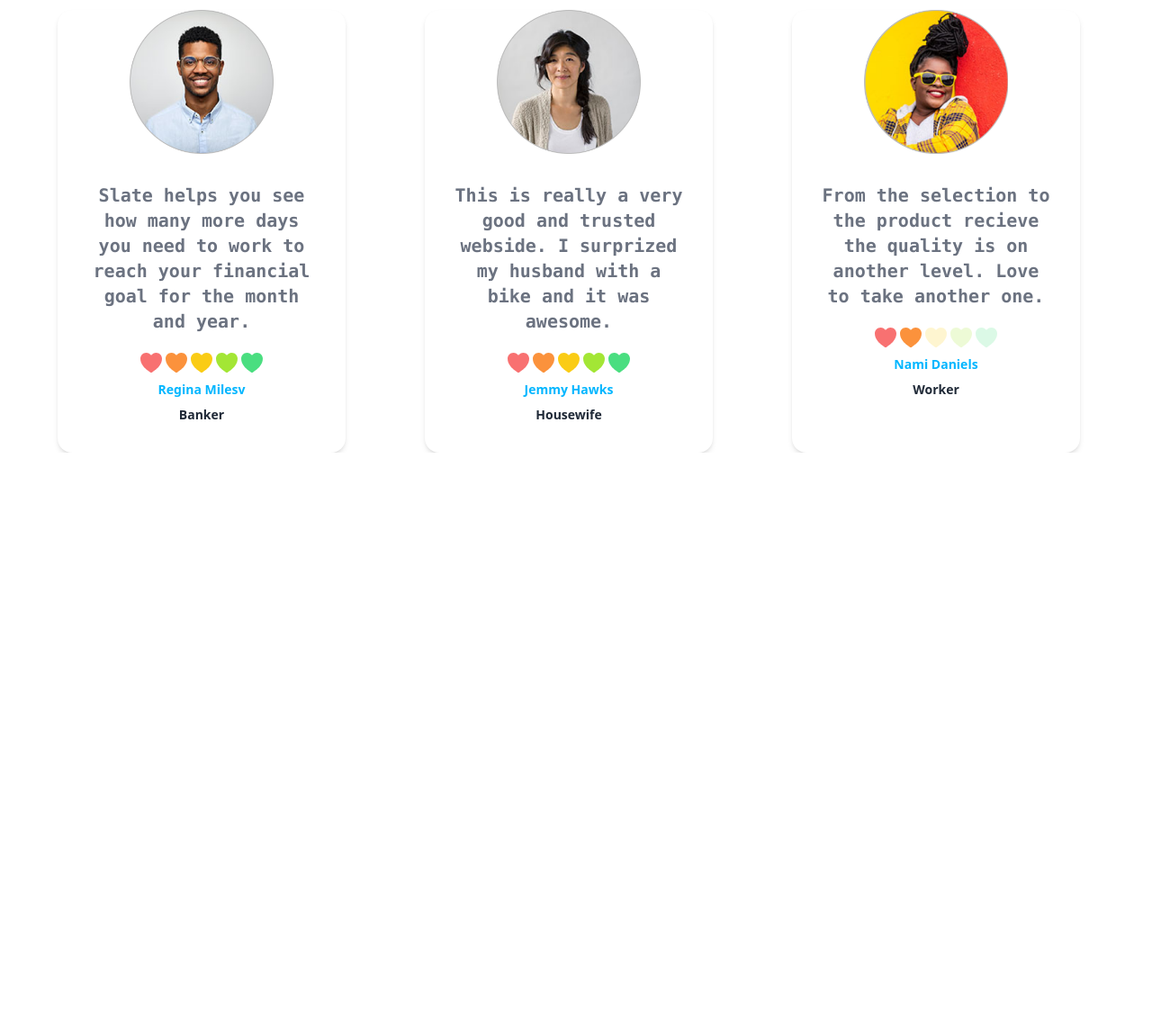
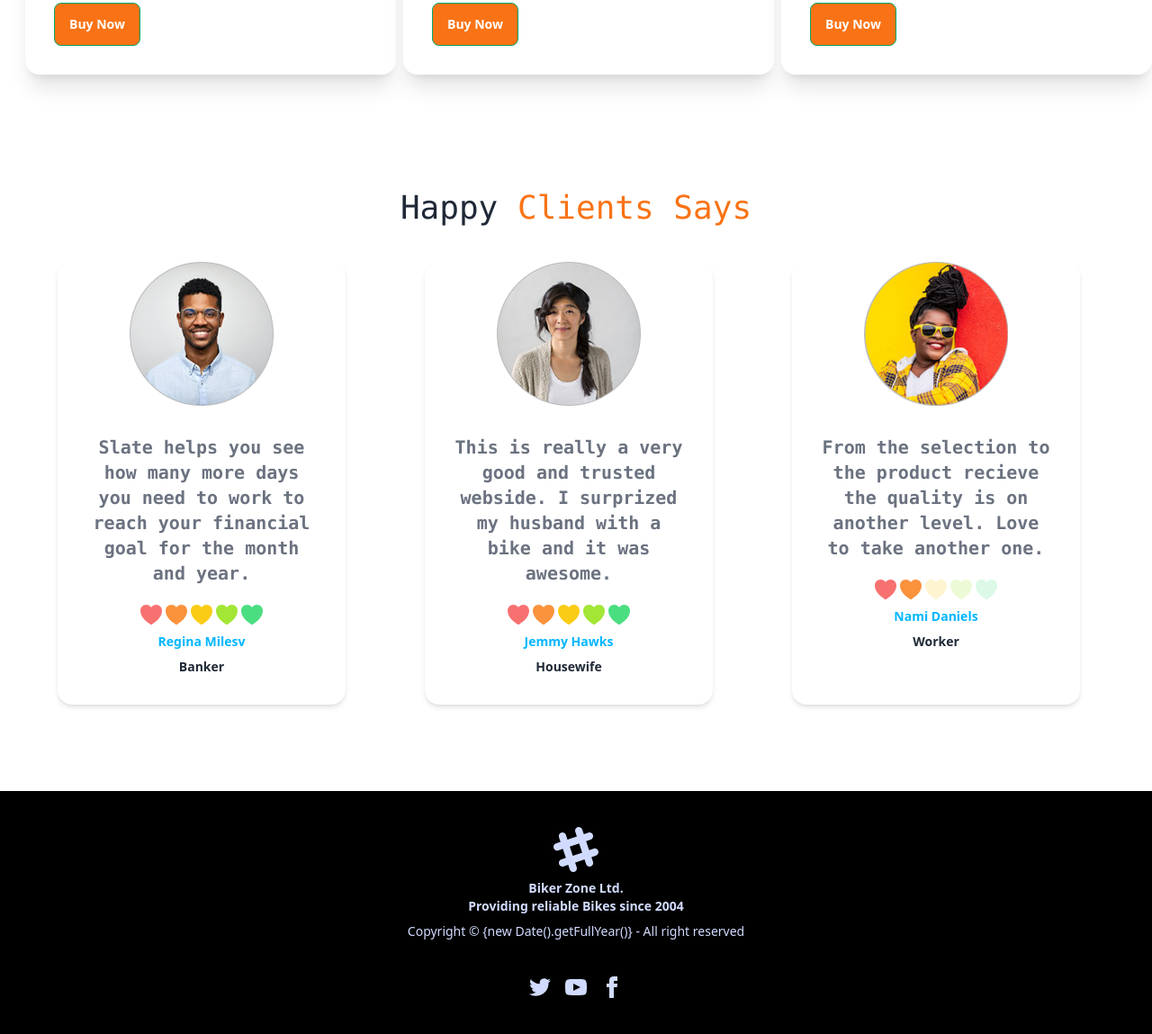
Before and after one commit to TanveenAmbrose/responsive_assignment, a website built with Vite: page index.html in a window 1280 px wide. Shown: the part 1275-2424 px from the top of the page at 90% size. Before the commit the page ends 1778 px from the top, so only its background shows below. Built offline with nearby package versions, Linux system fonts and the light colour scheme.

Commit message:
footer done

```diff
--- a/index.html
+++ b/index.html
@@ -156,11 +156,14 @@
       </div>
 </header>
 
-<main class="md:container md:mx-auto">
+<main class="md:containe mb-24 md:mx-auto">
 
 
 <!--Upper part-->
   <section>
+    <h1 class="text-center text-4xl text-bold pt-9 mb-15">Fetured Bikes In This Year</h1>
+    <h1 class="text-center text-xl pt-4 text-orange-500">Best bike collection</h1>
+    <h1 class="text-center"><progress class="progress w-56"></progress></h1>
 
   </section>
 
@@ -169,7 +172,7 @@
 
   <!--card option-->
   <section>
-    <h3 class="font-sans text-5xl font-semibold text-center pt-20 mb-9">Latest News</h3>
+    <h3 class="font-sans text-5xl font-semibold text-blue-400 text-center pt-20 mb-9">Latest News</h3>
 
     <div class="grid grid-cols-1 gap-2 md:grid-cols-2 pl-7 lg:grid-cols-3">
 
@@ -182,7 +185,7 @@
         </figure>
         <div class="card-body">
           <h2 class="card-title">Ducati XDIAVEL S-73</h2>
-          <p>Lorem ipsum dolor sit amet, consectetur adipiscing elit. Lacus, fermentum amet faucibus sed id nisi lectus at.</p>
+          <p>2 x 320 mm (12,60 in) semifloating discs, Radial Brembo monobloc 4-piston M4-32 callipers and radial master cylinder, Bosch cornering ABS as standard equipment</p>
           <div class="card-actions">
             <button class="btn btn-success bg-orange-500 text-white ">Buy Now</button>
           </div>
@@ -198,7 +201,7 @@
             alt="Shoes" />
         </figure>
         <div class="card-body">
-          <h2 class="card-title">Ducati XDIAVEL S-73</h2>
+          <h2 class="card-title">Motorcycles & Scooters</h2>
           <p>Lorem ipsum dolor sit amet, consectetur adipiscing elit. Lacus, fermentum amet faucibus sed id nisi lectus at.</p>
           <div class="card-actions">
             <button class="btn btn-success bg-orange-500 text-white ">Buy Now</button>
@@ -216,8 +219,8 @@
             alt="Shoes" />
         </figure>
         <div class="card-body">
-          <h2 class="card-title">Ducati XDIAVEL S-73</h2>
-          <p>Lorem ipsum dolor sit amet, consectetur adipiscing elit. Lacus, fermentum amet faucibus sed id nisi lectus at.</p>
+          <h2 class="card-title">2021 Honda CBR500R</h2>
+          <p>The 2021 Honda CBR500R ABS returns this year as the sole representative of the CBR500R line, as the non-ABS version is no longer available. That’s fine with us, as it has always been a low-cost option from Honda.</p>
           <div class="card-actions">
             <button class="btn btn-success bg-orange-500 text-white ">Buy Now</button>
           </div>
@@ -232,7 +235,7 @@
 
   <!--Happy reviews-->
   <section>
-    <h2 class="text-4xl text-center pt-10 mb-10 font-mono">Happy <span class="text-orange-500">Clients Says</span></h2>
+    <h2 class="text-4xl text-center pt-32 mb-10 font-mono">Happy <span class="text-orange-500">Clients Says</span></h2>
 
 
     <!--rating starts-->
@@ -337,5 +340,65 @@
 </main>
 
 
+
+  <footer class="footer footer-center bg-black text-primary-content p-10">
+    <aside>
+      <svg
+        width="50"
+        height="50"
+        viewBox="0 0 24 24"
+        xmlns="http://www.w3.org/2000/svg"
+        fill-rule="evenodd"
+        clip-rule="evenodd"
+        class="inline-block fill-current">
+        <path
+          d="M22.672 15.226l-2.432.811.841 2.515c.33 1.019-.209 2.127-1.23 2.456-1.15.325-2.148-.321-2.463-1.226l-.84-2.518-5.013 1.677.84 2.517c.391 1.203-.434 2.542-1.831 2.542-.88 0-1.601-.564-1.86-1.314l-.842-2.516-2.431.809c-1.135.328-2.145-.317-2.463-1.229-.329-1.018.211-2.127 1.231-2.456l2.432-.809-1.621-4.823-2.432.808c-1.355.384-2.558-.59-2.558-1.839 0-.817.509-1.582 1.327-1.846l2.433-.809-.842-2.515c-.33-1.02.211-2.129 1.232-2.458 1.02-.329 2.13.209 2.461 1.229l.842 2.515 5.011-1.677-.839-2.517c-.403-1.238.484-2.553 1.843-2.553.819 0 1.585.509 1.85 1.326l.841 2.517 2.431-.81c1.02-.33 2.131.211 2.461 1.229.332 1.018-.21 2.126-1.23 2.456l-2.433.809 1.622 4.823 2.433-.809c1.242-.401 2.557.484 2.557 1.838 0 .819-.51 1.583-1.328 1.847m-8.992-6.428l-5.01 1.675 1.619 4.828 5.011-1.674-1.62-4.829z"></path>
+      </svg>
+      <p class="font-bold">
+        Biker Zone Ltd.
+        <br />
+        Providing reliable Bikes since 2004
+      </p>
+      <p>Copyright © {new Date().getFullYear()} - All right reserved</p>
+    </aside>
+    <nav>
+      <div class="grid grid-flow-col gap-4">
+        <a>
+          <svg
+            xmlns="http://www.w3.org/2000/svg"
+            width="24"
+            height="24"
+            viewBox="0 0 24 24"
+            class="fill-current">
+            <path
+              d="M24 4.557c-.883.392-1.832.656-2.828.775 1.017-.609 1.798-1.574 2.165-2.724-.951.564-2.005.974-3.127 1.195-.897-.957-2.178-1.555-3.594-1.555-3.179 0-5.515 2.966-4.797 6.045-4.091-.205-7.719-2.165-10.148-5.144-1.29 2.213-.669 5.108 1.523 6.574-.806-.026-1.566-.247-2.229-.616-.054 2.281 1.581 4.415 3.949 4.89-.693.188-1.452.232-2.224.084.626 1.956 2.444 3.379 4.6 3.419-2.07 1.623-4.678 2.348-7.29 2.04 2.179 1.397 4.768 2.212 7.548 2.212 9.142 0 14.307-7.721 13.995-14.646.962-.695 1.797-1.562 2.457-2.549z"></path>
+          </svg>
+        </a>
+        <a>
+          <svg
+            xmlns="http://www.w3.org/2000/svg"
+            width="24"
+            height="24"
+            viewBox="0 0 24 24"
+            class="fill-current">
+            <path
+              d="M19.615 3.184c-3.604-.246-11.631-.245-15.23 0-3.897.266-4.356 2.62-4.385 8.816.029 6.185.484 8.549 4.385 8.816 3.6.245 11.626.246 15.23 0 3.897-.266 4.356-2.62 4.385-8.816-.029-6.185-.484-8.549-4.385-8.816zm-10.615 12.816v-8l8 3.993-8 4.007z"></path>
+          </svg>
+        </a>
+        <a>
+          <svg
+            xmlns="http://www.w3.org/2000/svg"
+            width="24"
+            height="24"
+            viewBox="0 0 24 24"
+            class="fill-current">
+            <path
+              d="M9 8h-3v4h3v12h5v-12h3.642l.358-4h-4v-1.667c0-.955.192-1.333 1.115-1.333h2.885v-5h-3.808c-3.596 0-5.192 1.583-5.192 4.615v3.385z"></path>
+          </svg>
+        </a>
+      </div>
+    </nav>
+  </footer>
+
 </body>
 </html>
```
